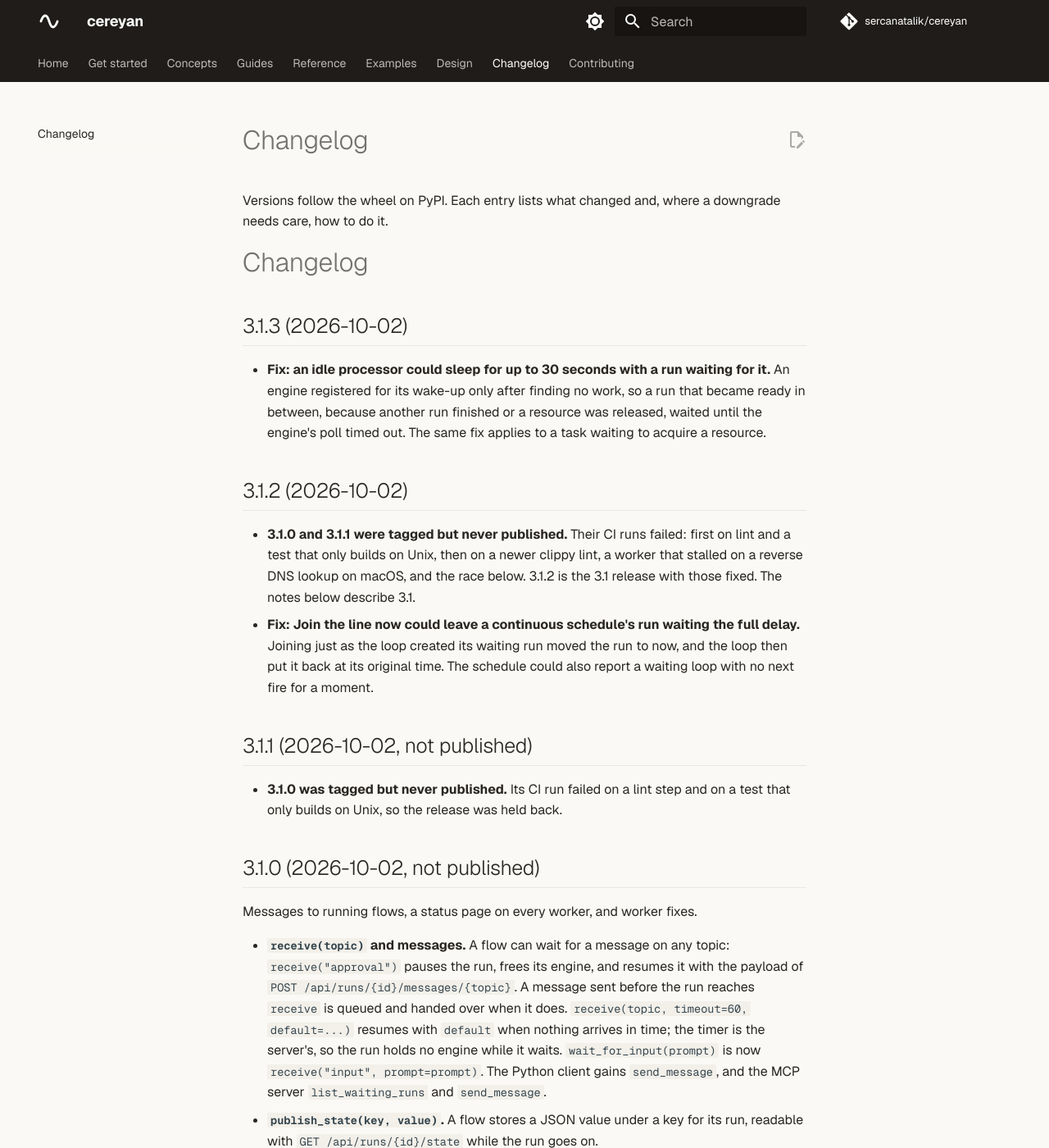
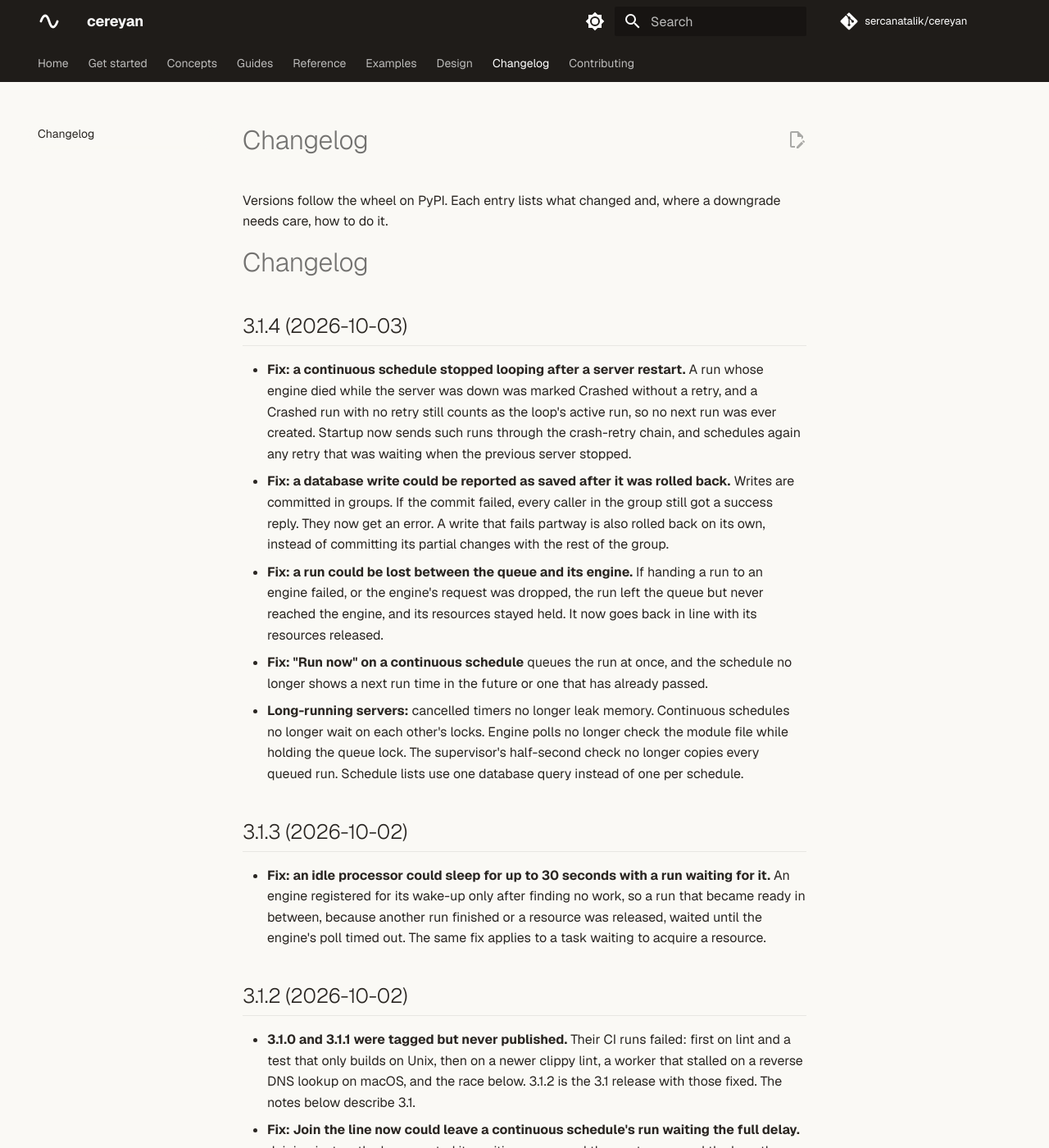
Before and after one commit to sercanatalik/cereyan, an MkDocs documentation site: the page built from docs/changelog.md, in a window 1280 px wide and 1400 px high. Shown: the whole window at 82% size. Built offline with MkDocs 1.6.1 and Material for MkDocs 9.7.7, drawn with Linux system fonts in a browser that asks for light colours; comment, search, counter and statistics services are not loaded.

```diff
--- a/CHANGELOG.md
+++ b/CHANGELOG.md
@@ -1,4 +1,12 @@
 # Changelog
+
+## 3.1.4 (2026-10-03)
+
+- **Fix: a continuous schedule stopped looping after a server restart.** A run whose engine died while the server was down was marked Crashed without a retry, and a Crashed run with no retry still counts as the loop's active run, so no next run was ever created. Startup now sends such runs through the crash-retry chain, and schedules again any retry that was waiting when the previous server stopped.
+- **Fix: a database write could be reported as saved after it was rolled back.** Writes are committed in groups. If the commit failed, every caller in the group still got a success reply. They now get an error. A write that fails partway is also rolled back on its own, instead of committing its partial changes with the rest of the group.
+- **Fix: a run could be lost between the queue and its engine.** If handing a run to an engine failed, or the engine's request was dropped, the run left the queue but never reached the engine, and its resources stayed held. It now goes back in line with its resources released.
+- **Fix: "Run now" on a continuous schedule** queues the run at once, and the schedule no longer shows a next run time in the future or one that has already passed.
+- **Long-running servers:** cancelled timers no longer leak memory. Continuous schedules no longer wait on each other's locks. Engine polls no longer check the module file while holding the queue lock. The supervisor's half-second check no longer copies every queued run. Schedule lists use one database query instead of one per schedule.
 
 ## 3.1.3 (2026-10-02)
 
--- a/Cargo.toml
+++ b/Cargo.toml
@@ -3,7 +3,7 @@ resolver = "2"
 members = ["crates/core", "crates/store", "crates/rules", "crates/server", "crates/py"]
 
 [workspace.package]
-version = "3.1.3"
+version = "3.1.4"
 edition = "2021"
 license = "MIT"
 
--- a/pyproject.toml
+++ b/pyproject.toml
@@ -4,7 +4,7 @@ build-backend = "maturin"
 
 [project]
 name = "cereyan"
-version = "3.1.3"
+version = "3.1.4"
 description = "Minimal, local-first orchestrator for Python data pipelines with a Rust core"
 readme = "README.md"
 requires-python = ">=3.11"
```
Also changed, not shown: docs/reference/http-api.md (+1 -1 lines), 5 other files.
